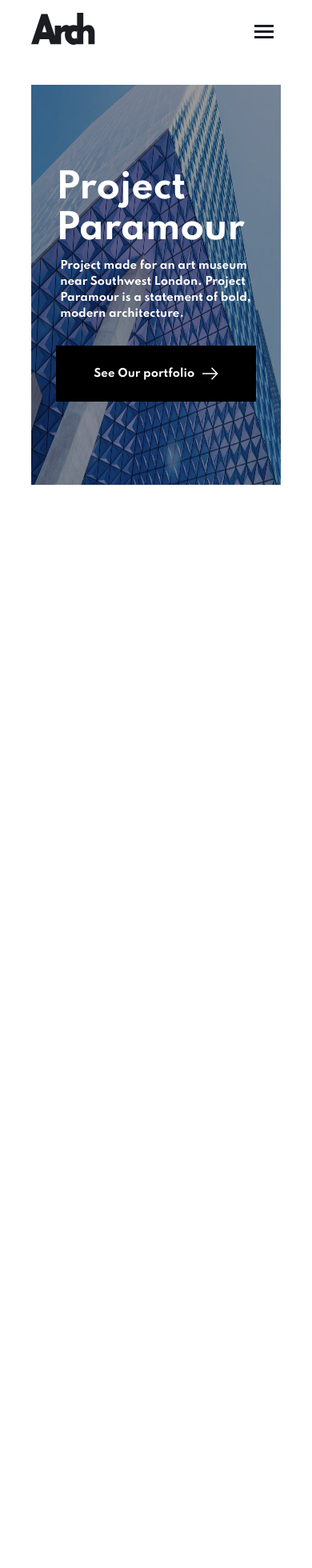
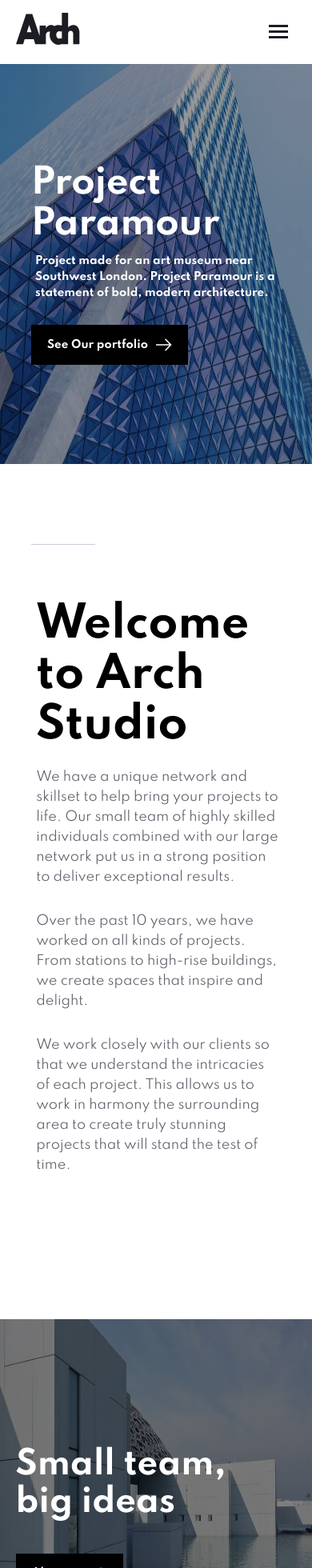
Before and after one commit to ezraguy/arch-studio, a React (Create React App) app: page / in a window 390 px wide. Shown: the top 1960 px of the page at 80% size. Before the commit the page ends 1206 px from the top, so only its background shows below. Built offline with nearby package versions, Linux system fonts and the light colour scheme.

Commit message:
adding the welcome section

```diff
--- a/src/App.css
+++ b/src/App.css
@@ -1,5 +1,5 @@
 .App {
-  font-family: 'Spartan';
+  font-family: 'Spartan', sans-serif !important;
 
 
 }
--- a/src/App.js
+++ b/src/App.js
@@ -2,6 +2,7 @@ import React from 'react';
 import './App.css';
 import Main from './components/main';
 import Navbar from './components/navbar';
+import Welcome from './components/welcome';
 
 function App() {
   return (
@@ -10,6 +11,7 @@ function App() {
       <div className="page-name">HOME</div>
       <Navbar />
       <Main />
+      <Welcome />
     </div>
   );
 }
--- a/src/components/navbar.jsx
+++ b/src/components/navbar.jsx
@@ -15,7 +15,6 @@ const Navbar = () => {
     }
     useEffect(() => {
         window.addEventListener('scroll', () => {
-            console.log(window.pageYOffset);
             if (window.pageYOffset > 100) {
                 setNavBarClass(true);
             }
--- a/src/components/slider.jsx
+++ b/src/components/slider.jsx
@@ -1,5 +1,6 @@
 import React, { useState, useEffect } from 'react';
 import '../scss/slider.scss';
+import '../scss/general.scss';
 
 import firstSlide from '../images/home-images/desktop/image-hero-paramour.jpg';
 import secondSlide from '../images/home-images/desktop/image-hero-seraph.jpg';
@@ -21,6 +22,7 @@ import { Swiper, SwiperSlide } from 'swiper/react';
 import 'swiper/swiper.scss';
 import 'swiper/components/effect-fade/effect-fade.scss';
 import SwiperCore, { EffectFade } from 'swiper';
+
 
 
 
@@ -121,7 +123,7 @@ const Slider = () => {
                                     <div className="show-portfolio-wrap">
                                         <button
 
-                                            className="show-portfolio">See Our portfolio
+                                            className="main-btn">See Our portfolio
                                 <img src={arrow} className="arrow" alt="" />
                                         </button>
                                     </div>
--- /dev/null
+++ b/src/components/welcome.jsx
@@ -0,0 +1,57 @@
+import React from 'react';
+import '../scss/welcome.scss';
+import '../scss/general.scss';
+import imgWelcomg from '../images/home-images/desktop/image-welcome.jpg';
+import smallTeam from '../images/home-images/desktop/image-small-team.jpg'
+import arrow from '../images/icons/icon-arrow.svg';
+
+const Welcome = () => {
+    return (
+        <React.Fragment>
+
+
+            <div className="welcome">
+                <div className="welcome-line"></div>
+                <p className="welcome-banner">Welcome</p>
+                <div className="content">
+                    <div className="welcome-title">
+                        Welcome to Arch Studio
+            </div>
+                    <div className="welcome-text">
+                        We have a unique network and skillset to help bring your projects to life. Our small team of highly skilled individuals combined with our large network put us in a strong position to deliver exceptional results.
+                </div>
+                    <div className="welcome-text">
+                        Over the past 10 years, we have worked on all kinds of projects. From stations to high-rise buildings, we create spaces that inspire and delight.
+                </div>
+
+                    <div className="welcome-text">
+                        We work closely with our clients so that we understand the intricacies of each project. This allows us to work in harmony the surrounding area to create truly stunning projects that will stand the test of time.
+                </div>
+                </div>
+
+                <div className="img-wrap">
+
+                    <img src={imgWelcomg} className="welcome-img" alt="welcome" />
+                </div>
+
+
+            </div>
+            <div className="team-wrap">
+                <div className="small-team-big-ideas">
+                    <img className="team-img" src={smallTeam} alt="team" />
+                    <div className="content">
+
+                        <p className="team-title">Small team, big ideas</p>
+                        <button className="main-btn">About us
+                        <img src={arrow} className="arrow" alt="" />
+                        </button>
+                    </div>
+                </div>
+            </div>
+
+
+        </React.Fragment>
+    );
+}
+
+export default Welcome;
--- /dev/null
+++ b/src/scss/general.scss
@@ -0,0 +1,28 @@
+
+
+    .main-btn{
+        background-color: black;
+        display: flex;
+        justify-content: center;
+        align-items: center;
+        padding: 0px 20px;
+        border: 0;
+        height: 50px;
+        font-size: 10pt;
+        color: white;
+        font-family: inherit;
+        font-weight: bold;
+        outline: 0;
+        transition: .3s ease;
+        cursor: pointer;
+        .arrow{
+            padding-left: 10px;
+            width: 20px;
+        }
+
+        &:active{
+            background-color: #7D828F;
+            outline: 0;
+        }
+
+    }
--- a/src/scss/main.scss
+++ b/src/scss/main.scss
@@ -1,7 +1,16 @@
 .main{
    display: flex;
    justify-content: center;
-   margin-bottom: 500px;
    padding-left: 10%;
   padding-right: 10%;
+
 }
+
+
+@media screen and (max-width:550px){
+
+ .main{
+   padding: 0 !important;
+ }
+
+}
--- a/src/scss/navbar.scss
+++ b/src/scss/navbar.scss
@@ -12,16 +12,16 @@
 
 }
 .navbar{
-    padding-left: 10%;
-    padding-right: 10%;
-    width: 100%;
+    padding-left: 18%;
+    box-sizing: border-box;
+    width: 100% ;
     z-index: 300;
     color: black;
-    padding-top: 2rem;
+    padding-top: 1rem;
+    padding-bottom: 1rem;
     background-color: #fff;
     display: flex;
     margin-bottom: 20px;
-    padding-left: 10%;
     position: relative;
 
 
@@ -29,6 +29,9 @@
         width: 80px;
         height: 40px;
         margin-right: 6rem;
+
+
+
     }
 
     .nav-items{
@@ -77,21 +80,22 @@
 
 @media screen and (max-width:665px){
   .navbar{
-    padding-bottom: 20px;
+    padding-bottom: 30px;
     padding-top: 1rem;
-    width: 80%;
     display: flex;
-    height: 50px;
-
+    height: 60px;
+   padding-left: 5%;
+   padding-right: 5%;
 
    .nav-items{
+     width: 80% ;
      margin-left: auto;
      display: none;
      background-color: #EEEFF4;
      position: absolute;
      min-height: 200px;
-     width: inherit !important;
-     margin-top: 70px;
+     width: 80%;
+     margin-top: 44px;
      z-index: -1;
      right: 0;
 
@@ -105,7 +109,9 @@
 }
 
    .burger-icon{
-    display: block;
+    display:block;
+    margin-top: 10px;
+    height: 30px;
     margin-left: auto ;
     z-index: 1000;
   }
--- a/src/scss/slider.scss
+++ b/src/scss/slider.scss
@@ -3,12 +3,11 @@
     justify-content: center;
     align-items: center !important;
     position: relative;
-    width: 80%;
+    width: 100%;
 
 
     .swiper-container{
         width: 100%;
-
         max-height: 600px;
     }
     .swiper-slide{
@@ -16,7 +15,6 @@
         justify-self: center ;
     }
     .main{
-        margin-bottom: 100px;
         position: relative;
         display: flex;
         justify-content: center;
@@ -38,7 +36,6 @@
             height: inherit;
             justify-content: center;
             padding-left: 10%;
-
             display: flex;
             flex-direction: column;
             position: relative;
@@ -61,35 +58,6 @@
             .show-portfolio-wrap{
                 margin-top: 30px;
                 width: 300px;
-
-
-                .show-portfolio{
-                    background-color: black;
-                    display: flex;
-                    justify-content: center;
-                    align-items: center;
-                    padding: 0px 20px;
-                    border: 0;
-                    height: 50px;
-                    font-size: 10pt;
-                    color: white;
-                    font-family: inherit;
-                    font-weight: bold;
-                    outline: 0;
-                    transition: .3s ease;
-                    cursor: pointer;
-                    .arrow{
-                        padding-left: 10px;
-                        width: 20px;
-                    }
-
-                    &:active{
-                        background-color: #7D828F;
-                        outline: 0;
-                    }
-
-                }
-
             }
         }
 
@@ -184,9 +152,14 @@
         .project-title{
             font-size:32pt !important;
      }
-     .show-portfolio-wrap{
-         margin-left: 0 !important;
+
+
+
+     .swiper-slide{
+         width: 100%;
      }
+
+
 
 }
 
--- /dev/null
+++ b/src/scss/welcome.scss
@@ -0,0 +1,178 @@
+.welcome{
+    position: relative;
+    padding-right: 10% ;
+    padding-left: 10%;
+    margin-top:150px;
+    display: flex;
+    min-height: 600px;
+    margin-bottom: 100px;
+    .welcome-line{
+        display: none;
+        position: absolute;
+        top: -50px;
+        left: 10%;
+        content: '';
+        width: 80px;
+        border-top: 1px #C8CCD8 solid;
+    }
+
+    .welcome-banner{
+        margin: 0;
+        letter-spacing: 10px;
+        font-size: 180pt;
+        top: -120px;
+        max-width: 50% ;
+        position: absolute;
+        color: #EEEFF4;
+        font-weight: 600;
+        z-index: 10;
+    }
+
+    .img-wrap{
+        margin-right: auto ;
+        position: relative;
+
+
+    }
+
+    .content{
+        margin-right: auto;
+        width: 100%;
+        padding-left: 20%;
+
+    .welcome-title{
+        font-weight: bold;
+        font-size:  40pt;
+        max-width: 350px;
+        padding-top: 120px;
+        padding-bottom: 20px;
+
+    }
+    .welcome-text{
+        max-width: 60%;
+        min-width: 30%;
+        color: #60636D;
+        margin-bottom: 30px;
+        line-height: 25px;
+    }
+}
+
+
+}
+
+.team-wrap{
+
+    position: relative;
+    padding-right: 10% ;
+    padding-left: 10%;
+    margin-top:150px;
+    display: flex;
+    min-height: 600px;
+    margin-bottom: 100px;
+
+ .small-team-big-ideas{
+    margin-bottom: 100px;
+    position: relative;
+    display: flex;
+    background-color: black;
+    width: 100%;
+    justify-content: center;
+    align-items: center;
+ }
+    .team-img{
+        flex-shrink: 0;
+        opacity: .5;
+        position: absolute;
+        width: 100% ;
+        height: 100%;
+    }
+    .content{
+        padding-bottom: 10%;
+        width: 100%;
+        height: inherit;
+        padding-left: 19% !important;
+        flex-direction: column;
+        position: relative;
+
+        .team-title{
+            max-width: 300px;
+            color: white;
+            font-size: 30pt ;
+            font-weight: bold;
+        }
+    }
+}
+
+
+
+
+@media screen and (max-width:1408px){
+    .welcome-banner{
+        margin: 0;
+        font-size: 100pt !important;
+        top: -120px;
+        max-width: 50%;
+        position: absolute;
+        color: #EEEFF4;
+        font-weight: 600;
+        z-index: 10;
+    }
+
+    .img-wrap{
+        height: 50%;
+    }
+
+    .content{
+        padding-left: 2% !important;
+
+       .welcome-title{
+           padding-top: 20px !important ;
+           padding-bottom: 50px ;
+       }
+    }
+
+}
+
+
+
+@media screen and (max-width:816px){
+    .img-wrap{
+        display: none;
+    }
+    .welcome-banner{
+        font-size: 70pt !important;
+        width: 50% !important;
+    }
+    .welcome-title{
+        padding-top: 0px !important;
+
+    }
+    .welcome-text{
+        max-width: 100% !important;
+    }
+
+}
+
+
+
+@media screen and (max-width:600px){
+
+
+
+    .welcome-banner{
+
+        display: none;
+    }
+    .welcome-line{
+        display: block !important;
+    }
+
+    .team-wrap{
+        padding: 0;
+
+        .content{
+            padding-left: 5% !important;
+        }
+    }
+
+}
```
